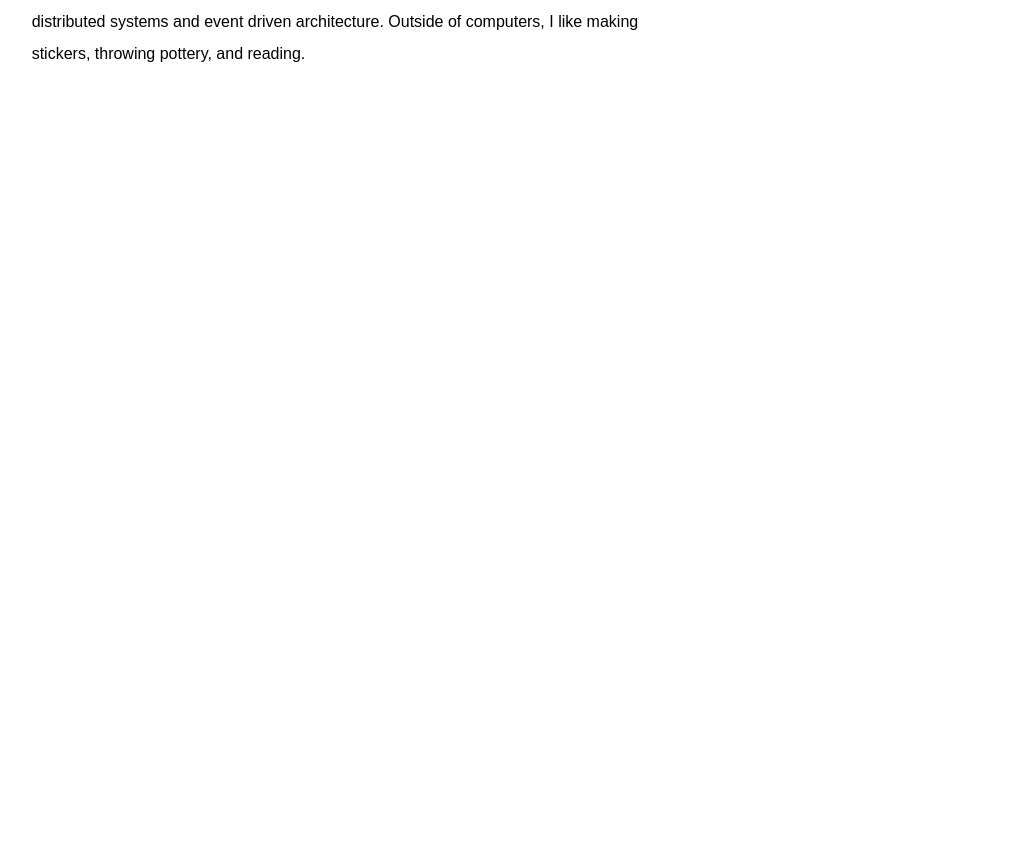
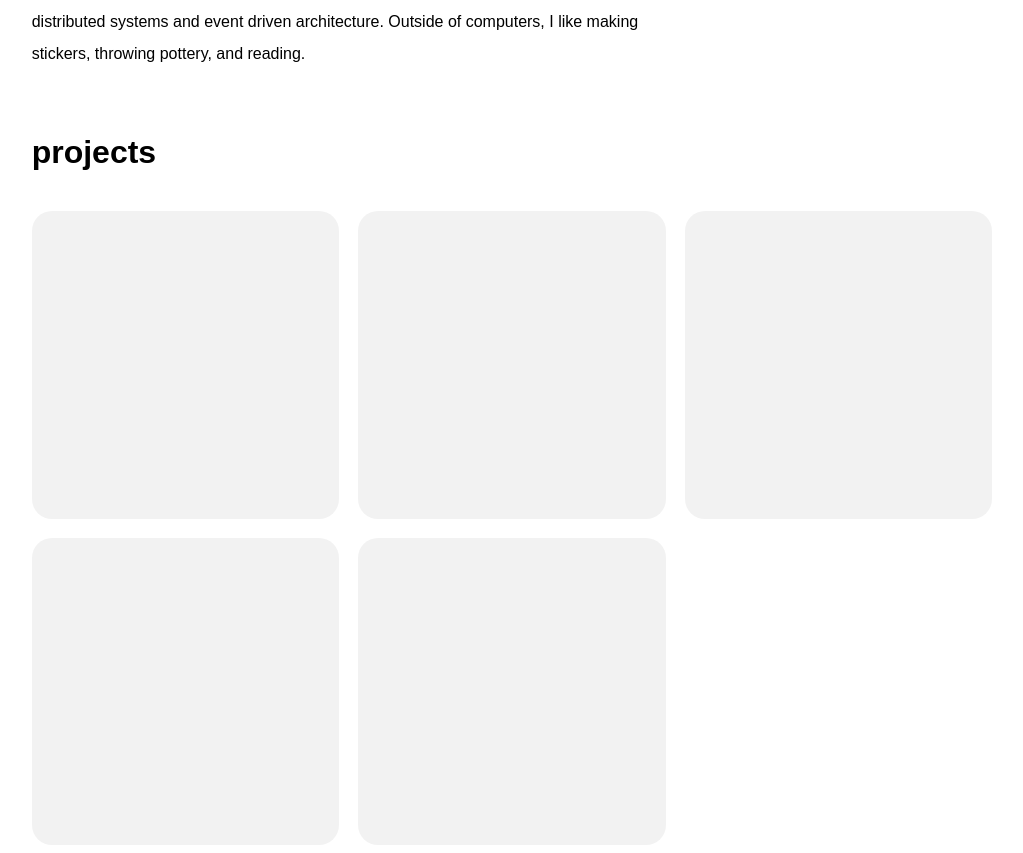
Before and after one commit to jaskwong/personal-site-2023, a Vue app: page / in a window 1280 px wide. Shown: the part 320-1173 px from the top of the page, without its empty margins (128-1151 px from the left). Before the commit the page ends 800 px from the top, so only its background shows below. Built offline with nearby package versions, Linux system fonts and the light colour scheme.

Commit message:
projects layout

```diff
--- a/src/App.vue
+++ b/src/App.vue
@@ -1,12 +1,14 @@
 <template>
   <MainMenu />
   <AboutMe />
+  <PersonalProjects />
 </template>
 
 <script setup lang="ts">
 import MainMenu from '@/components/MainMenu.vue'
 import '@/main.css'
 import AboutMe from '@/components/AboutMe.vue'
+import PersonalProjects from '@/components/PersonalProjects.vue'
 </script>
 
 <style scoped></style>
--- a/src/components/AboutMe.vue
+++ b/src/components/AboutMe.vue
@@ -26,7 +26,7 @@
 
 #about-me-description {
   line-height: 2em;
-  animation: 2s ease-in 0s slideUpDescription;
+  animation: 2s ease-in 0s slideUpBody;
 }
 
 @keyframes slideUpHeader {
@@ -36,14 +36,14 @@
   }
 }
 
-@keyframes slideUpDescription {
+@keyframes slideUpBody {
   0% {
     transform: translateY(20px);
     opacity: 0;
   }
 
   50% {
-    transform: translateY(10%);
+    transform: translateY(20px);
     opacity: 0;
   }
 }
--- /dev/null
+++ b/src/components/PersonalProjects.vue
@@ -0,0 +1,71 @@
+<template>
+  <div id="personal-projects">
+    <h1 id="personal-projects-header">projects</h1>
+    <div id="personal-projects-grid">
+      <div class="personal-project"></div>
+      <div class="personal-project"></div>
+      <div class="personal-project"></div>
+      <div class="personal-project"></div>
+      <div class="personal-project"></div>
+    </div>
+  </div>
+</template>
+
+<script setup lang="ts"></script>
+
+<style scoped>
+#personal-projects {
+  padding: 0;
+  margin: 5% var(--side-margin) 0 var(--side-margin);
+}
+
+#personal-projects-grid {
+  display: flex;
+  flex-direction: row;
+  align-items: center;
+  flex-wrap: wrap;
+}
+
+#personal-projects-header {
+  animation: 3s ease-in 0s slideUpHeader;
+}
+
+.personal-project {
+  height: 0;
+  width: 32%;
+  padding-bottom: 32%;
+  background-color: rgba(125, 125, 125, 0.1);
+  margin-right: 2%;
+  margin-top: 2%;
+  border-radius: 20px;
+  animation: 4s ease-in 0s slideUpBody;
+}
+
+#personal-projects .personal-project:nth-child(3n + 3) {
+  margin-right: 0;
+}
+
+@keyframes slideUpHeader {
+  0% {
+    transform: translateY(20px);
+    opacity: 0;
+  }
+
+  66% {
+    transform: translateY(20px);
+    opacity: 0;
+  }
+}
+
+@keyframes slideUpBody {
+  0% {
+    transform: translateY(20px);
+    opacity: 0;
+  }
+
+  75% {
+    transform: translateY(20px);
+    opacity: 0;
+  }
+}
+</style>
```
